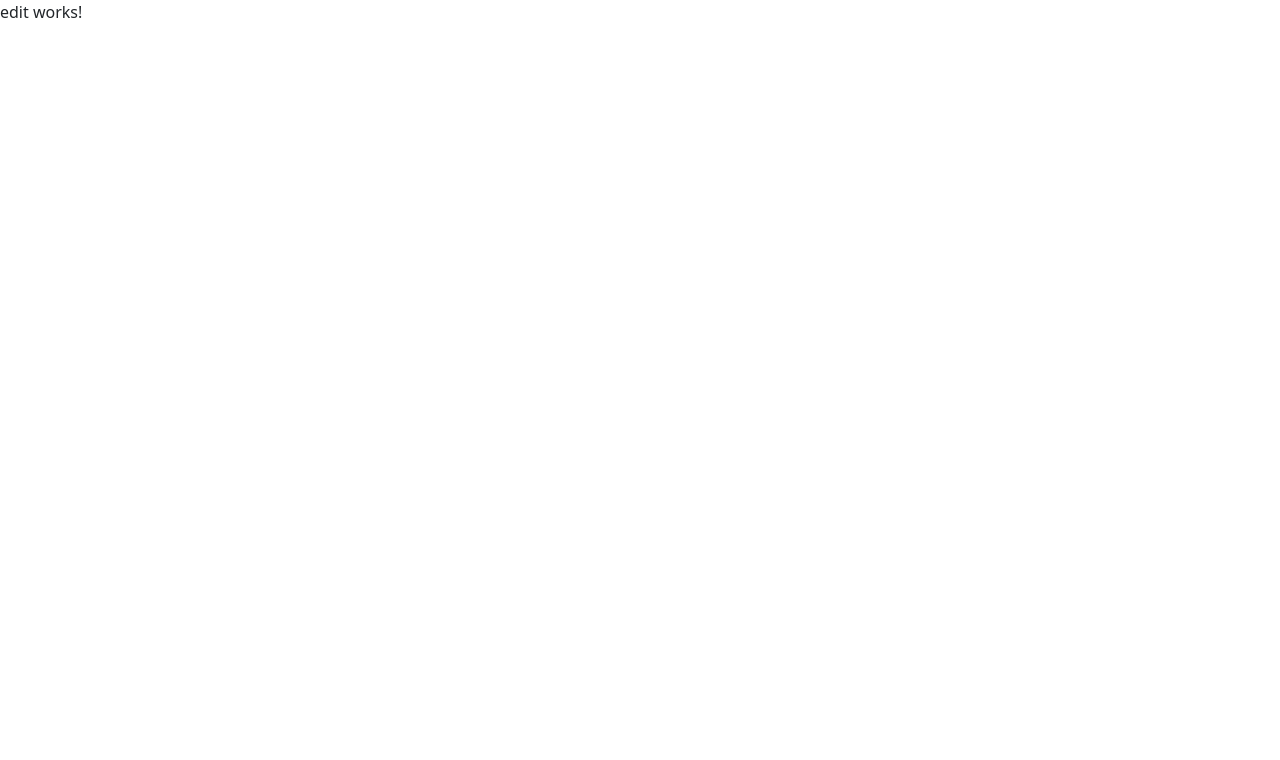
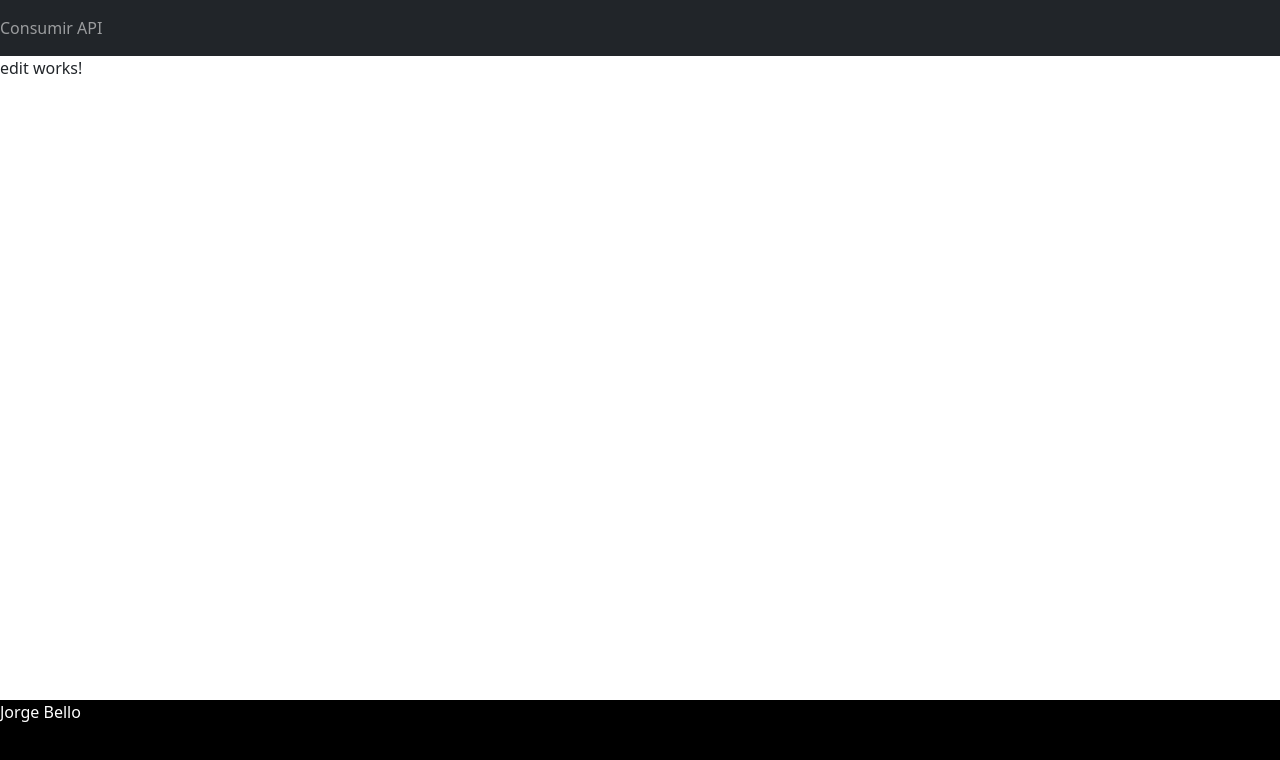
Before and after one commit to jorgezamy/clientes, an Angular app: page /edit/1 in a window 1280 px wide. Shown: the top 760 px of the page. Built offline with nearby package versions, Linux system fonts and the light colour scheme.

Commit message:
feat: gettin the id param from url and gettin token from localstorage

```diff
--- a/src/app/views/edit/edit.component.html
+++ b/src/app/views/edit/edit.component.html
@@ -1 +1,5 @@
+<app-header />
+
 <p>edit works!</p>
+
+<app-footer />
--- a/src/app/views/edit/edit.component.ts
+++ b/src/app/views/edit/edit.component.ts
@@ -1,12 +1,26 @@
 import { Component } from '@angular/core';
+import { Router, ActivatedRoute } from '@angular/router';
+
+import { HeaderComponent } from '../../layouts/header/header.component';
+import { FooterComponent } from '../../layouts/footer/footer.component';
 
 @Component({
   selector: 'app-edit',
   standalone: true,
-  imports: [],
+  imports: [HeaderComponent, FooterComponent],
   templateUrl: './edit.component.html',
-  styleUrl: './edit.component.css'
+  styleUrl: './edit.component.css',
 })
 export class EditComponent {
+  constructor(private _route: Router, private _activedRouter: ActivatedRoute) {}
 
+  ngOnInit(): void {
+    let customerId = this._activedRouter.snapshot.paramMap.get('id');
+    let token = this.getToken();
+    console.log('token', token);
+  }
+
+  getToken() {
+    return localStorage.getItem('token');
+  }
 }
```
